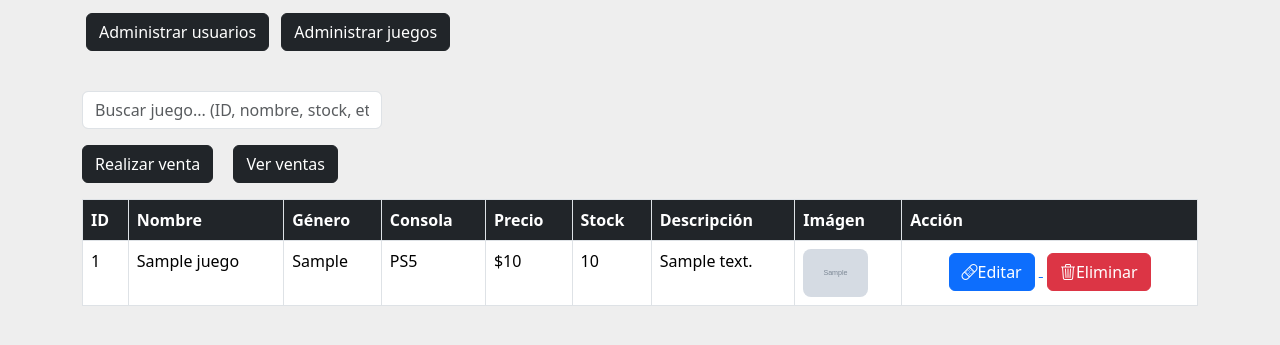
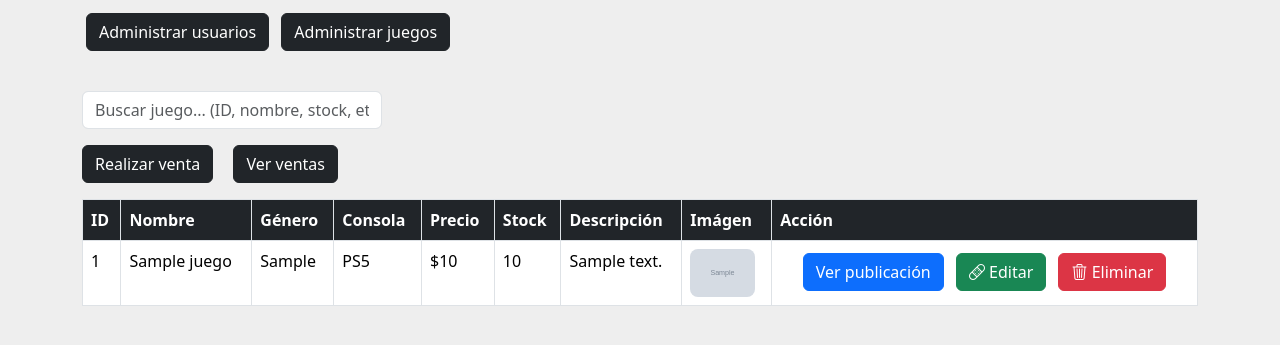
Before and after one commit to GwynbleiddOfR/gamestoreproject, a Django app: page /adminGames/ in a window 1280 px wide. Shown: the part 231-576 px from the top of the page. Run offline with Django 5.2, Linux system fonts and the light colour scheme; a user stored in the database is signed in; tables that the repository leaves empty hold one stand-in row (values such as "Sample post"); grey boxes marked "Sample" are stand-in pictures; some libraries are stand-ins or nearby versions; some web fonts are replaced.

Commit message:
Boton para ver el juego publicado OK

```diff
--- a/gamewebstore/templates/gamewebstore/adminGames.html
+++ b/gamewebstore/templates/gamewebstore/adminGames.html
@@ -54,13 +54,17 @@
                                     <img src="{{j.foto_juego.url}}" class="img-fluid rounded-3" style="width: 65px;" alt="imagen-juego">
                                 </td>
                                 <td class="text-center">
-                                    <a href="{% url 'modificarjuego' j.id %}">
-                                        <button type="button" class="btn btn-primary d-inline-block mx-1 my-1"><i class="bi bi-bandaid"></i>Editar</button>
+                                    <a href="{% url 'descriptionGame' j.id %}" type="button" class="btn btn-primary d-inline-block mx-1 my-1">
+                                        Ver publicación
                                     </a>
 
-                                    <a href="{% url 'deleteGame' j.id %}">
-                                        <button type="button" class="btn btn-danger d-inline-block mx-1 my-1"><i
-                                                class="bi bi-trash3"></i>Eliminar</button>
+                                    <a href="{% url 'modificarjuego' j.id %}" type="button" class="btn btn-success d-inline-block mx-1 my-1"><i class="bi bi-bandaid"></i>
+                                        Editar
+                                    </a>
+
+                                    <a href="{% url 'deleteGame' j.id %}" type="button" class="btn btn-danger d-inline-block mx-1 my-1"><i
+                                        class="bi bi-trash3"></i>
+                                        Eliminar
                                     </a>
                                 </td>
                             </tr>
```
